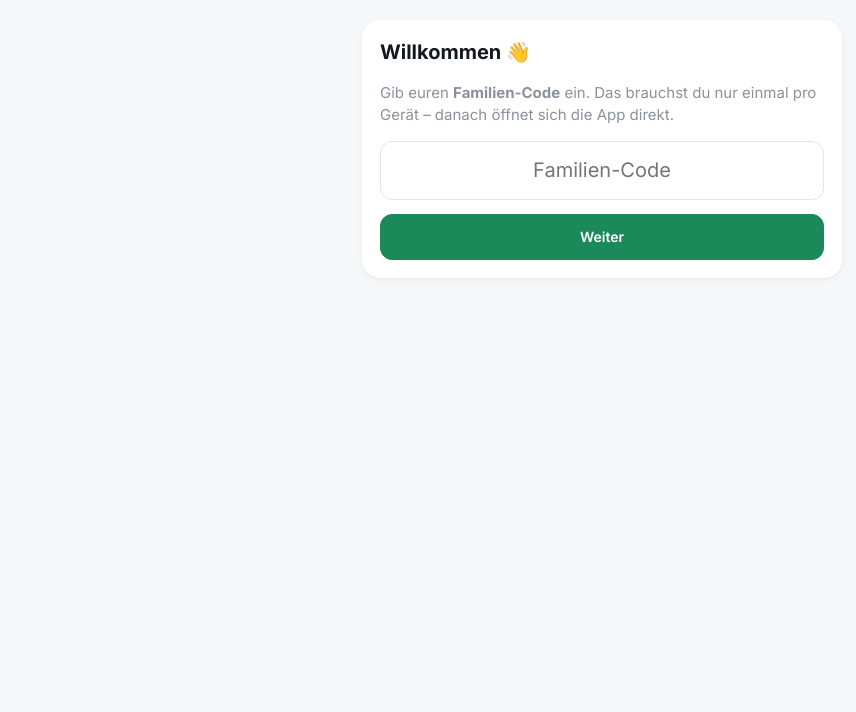
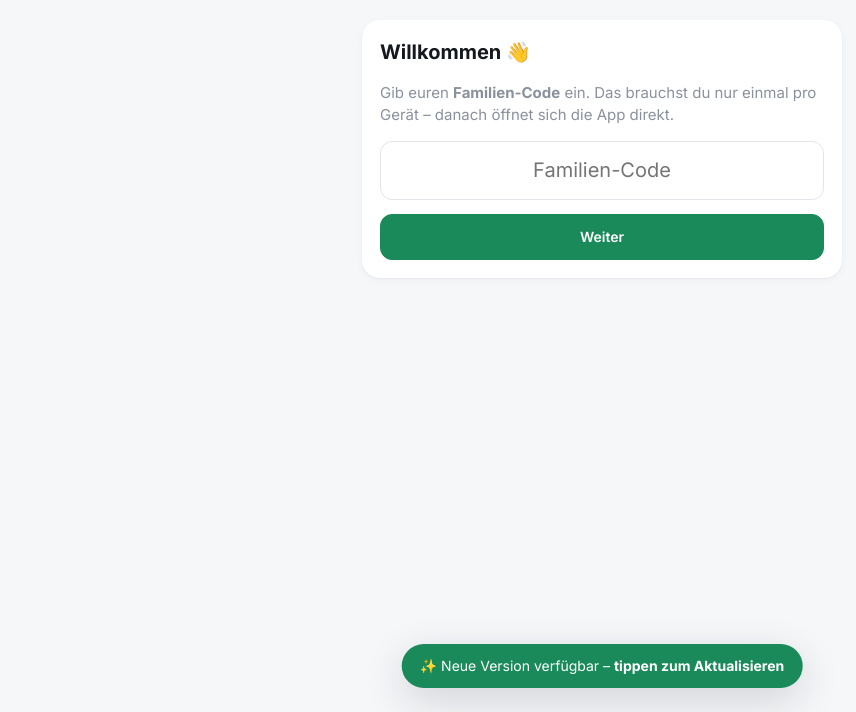
Before and after one commit to epperttobias-sys/Wochenmenu, a plain HTML site: page index.html in a window 1280 px wide. Shown: the part 88-800 px from the top of the page, without its empty margins (38-894 px from the left). Drawn offline with nearby package versions, Linux system fonts and the light colour scheme.

Commit message:
Automatische Update-Erkennung
- Hinweis «Neue Version verfügbar» mit Tippen zum Aktualisieren

Co-Authored-By: Claude Opus 5.5 <noreply@anthropic.com>
Claude-Session: https://claude.ai/code/session_018AbYSyRUWi17j7a5Nbkmnk

```diff
--- a/index.html
+++ b/index.html
@@ -2,6 +2,7 @@
 <html lang="de-CH">
 <head>
 <meta charset="utf-8">
+<meta name="app-version" content="20261124-2136">
 <meta name="viewport" content="width=device-width, initial-scale=1, viewport-fit=cover">
 <title>Wochenmenü</title>
 <meta name="theme-color" content="#f6f7f9">
@@ -272,6 +273,8 @@ img.logo{display:block;object-fit:cover;padding:0}
   .recipe .acts{flex-wrap:wrap}
   .recipe .tag{font-size:10.5px}
 }
+.updbar{position:fixed;left:50%;transform:translateX(-50%);bottom:calc(var(--nav-h) + 18px + env(safe-area-inset-bottom));z-index:50;border:0;background:var(--accent);color:#fff;padding:12px 18px;border-radius:999px;font-size:14px;box-shadow:var(--shadow-lg);white-space:nowrap;max-width:94vw;overflow:hidden;text-overflow:ellipsis}
+@media (min-width:681px){.updbar{bottom:24px}}
 </style>
 </head>
 <body>
@@ -817,5 +820,28 @@ var SUPABASE_ANON_KEY = "sb_publishable_n7wn0upCrbQa7Yg-RS6MxA_nkxVle7P";
 })();
 
 </script>
+<script>
+// ---------- Update-Erkennung ----------
+(function(){
+  var V=document.querySelector('meta[name="app-version"]');V=V&&V.content;if(!V||!window.fetch)return;
+  var shown=false,last=0;
+  function check(){
+    var now=Date.now();if(shown||now-last<60000)return;last=now;
+    fetch(location.pathname+"?check="+now,{cache:"no-store"}).then(function(r){return r.ok?r.text():"";}).then(function(t){
+      var m=t.match(/<meta name="app-version" content="([^"]+)"/);
+      if(m&&m[1]!==V)show();
+    }).catch(function(){});
+  }
+  function show(){
+    shown=true;var b=document.createElement("button");b.className="updbar";b.innerHTML="✨ Neue Version verfügbar – <b>tippen zum Aktualisieren</b>";
+    b.onclick=function(){location.replace(location.pathname+"?v="+Date.now());};document.body.appendChild(b);
+  }
+  if(/[?&]v=\d+/.test(location.search))history.replaceState(null,"",location.pathname+location.hash);
+  setTimeout(check,3000);
+  document.addEventListener("visibilitychange",function(){if(document.visibilityState==="visible")check();});
+  setInterval(check,15*60000);
+})();
+
+</script>
 </body>
 </html>
```
